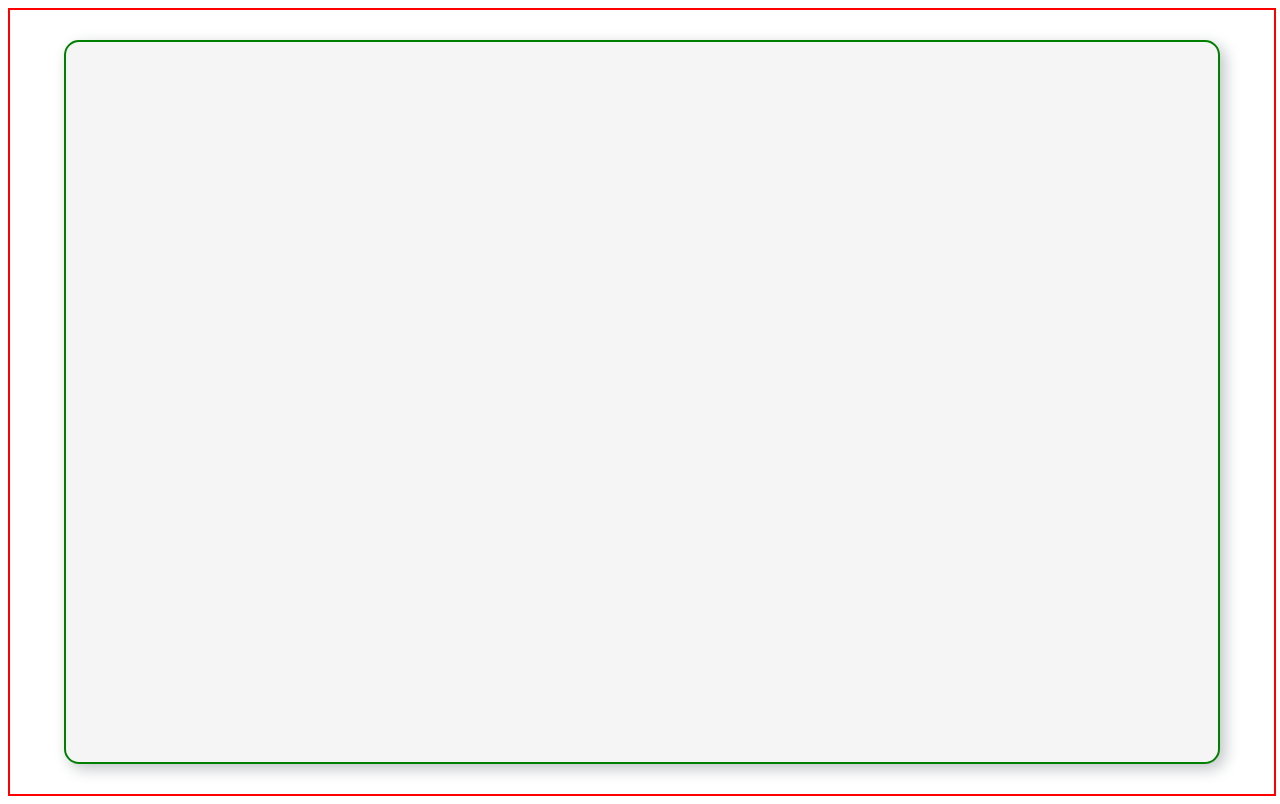
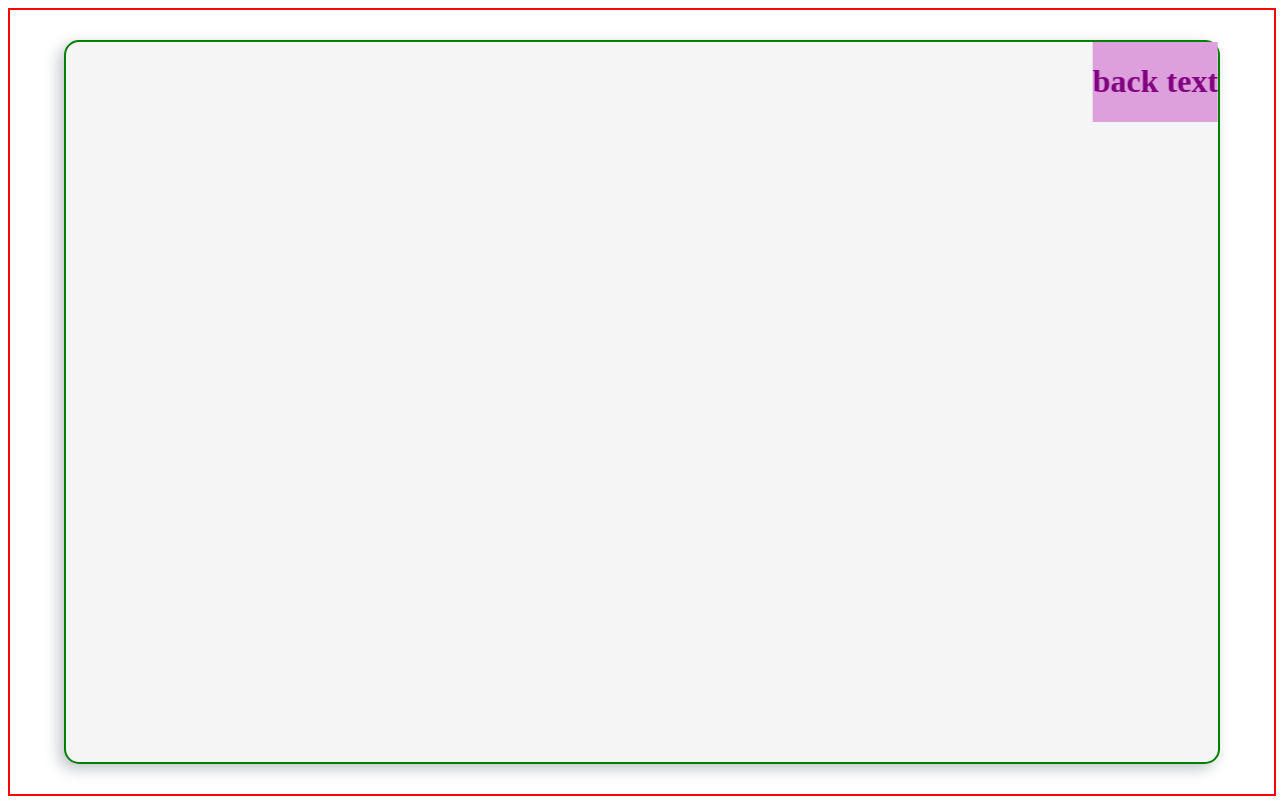
Before and after one commit to zlka/MyStudyClub_Front, a React (Create React App) app: page /view in a window 1280 px wide. Built offline with nearby package versions, Linux system fonts and the light colour scheme.

Commit message:
add card flip!

```diff
--- /dev/null
+++ b/src/components/Cards/Card.css
@@ -0,0 +1,35 @@
+#Card {
+    border: 2px solid green;
+    width: 90vw;
+    height: 90vh;
+    border-radius: 15px;
+    background-color: whitesmoke;
+    box-shadow: 5px 5px 15px rgb(192, 196, 200);
+    position: relative;
+    transform-style: preserve-3d;
+    transition: all 0.8s ease;
+}
+
+.front {
+    position: absolute;
+    backface-visibility: hidden;
+    background: orangered;
+    color: red;
+    text-align: center;
+    width: fill;
+    height: fill;
+}
+
+.back {
+    width: fill;
+    height: fill;
+    position: absolute;
+    backface-visibility: hidden;
+    background: plum;
+    color: purple;
+    transform: rotateY(180deg)
+}
+
+.Flip {
+    transform: rotateY(180deg)
+}
--- a/src/components/Cards/index.js
+++ b/src/components/Cards/index.js
@@ -1,7 +1,23 @@
-import React from 'react'
+import React,{useState} from 'react'
+import './Card.css'
+const Card = () => {
+    const [isActive, setActive ] = useState("false")
 
-const Card = () => {
-
+    const onCardClick = () => {
+        setActive(!isActive)
+    };
+    return(
+        <>
+        <div className ={ isActive ? "Flip" : null } id="Card" onClick={onCardClick} >
+        <div className="front">
+            <h1>front text</h1>
+        </div>
+        <div className="back">
+            <h1>back text</h1>
+        </div>
+        </div>
+        </>
+    )
 };
 
 export default Card
--- a/src/pages/CardView/CardView.css
+++ b/src/pages/CardView/CardView.css
@@ -6,12 +6,3 @@
     justify-content: center;
     align-items: center;
 }
-
-.Card {
-    border: 2px solid green;
-    width: 90vw;
-    height: 90vh;
-    border-radius: 15px;
-    background-color: whitesmoke;
-    box-shadow: 5px 5px 15px rgb(192, 196, 200);
-}
--- a/src/pages/CardView/index.js
+++ b/src/pages/CardView/index.js
@@ -1,13 +1,14 @@
 import React from 'react'
 import './CardView.css'
+import { Card } from '../../components'
+
 const CardView = () => {
-    return(
+    return (
         <>
-        <div className="Cards">
-            <div className='Card'>
+            <div className="Cards">
+                <Card />
 
             </div>
-        </div>
         </>
     )
 };
```
